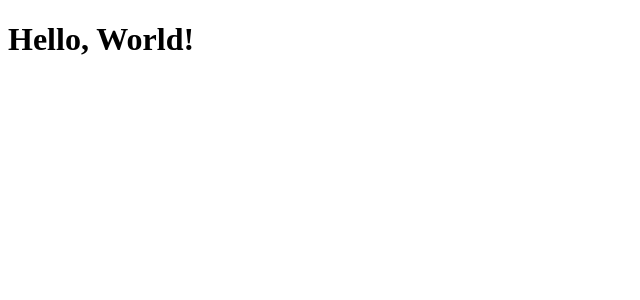
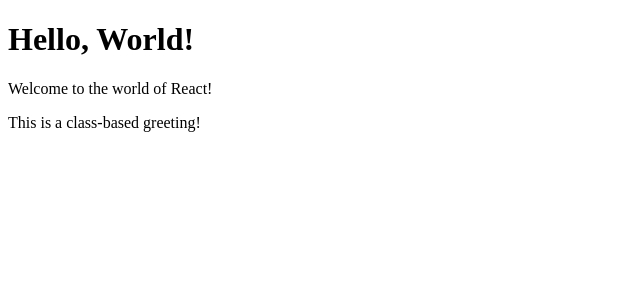
Before and after one commit to kmehner/Intro-to-react, a React (Vite) app: page / in a window 1280 px wide. Shown: the top 300 px of the page, without its empty margins (0-640 px from the left). Built offline with nearby package versions, Linux system fonts and the light colour scheme.

Commit message:
Create functional and class based components

```diff
--- a/src/App.jsx
+++ b/src/App.jsx
@@ -1,9 +1,13 @@
-// import React from "react";
+import React from "react";
+import Greeting from "./Greeting";
+import ClassGreeting from "./ClassGreeting";
 
 function App() {
   return (
     <div>
       <h1>Hello, World!</h1>
+      <Greeting />
+      <ClassGreeting />
     </div>
   );
 }
--- /dev/null
+++ b/src/ClassGreeting.jsx
@@ -0,0 +1,13 @@
+// src/ClassGreeting.jsx
+
+import React, { Component } from 'react';
+
+class ClassGreeting extends Component {
+  //  The render method returns a paragraph element with a welcome message.
+  // The difference from a functional component is that the render method is a class method.
+
+    render() {
+        return <p>This is a class-based greeting!</p>;
+    }
+}
+export default ClassGreeting;
--- /dev/null
+++ b/src/Greeting.jsx
@@ -0,0 +1,9 @@
+// src/Greeting.jsx
+// A functional component that returns a paragraph element with a welcome message.
+
+import React from 'react';
+
+function Greeting() {
+    return <p>Welcome to the world of React!</p>;
+}
+export default Greeting;
```
